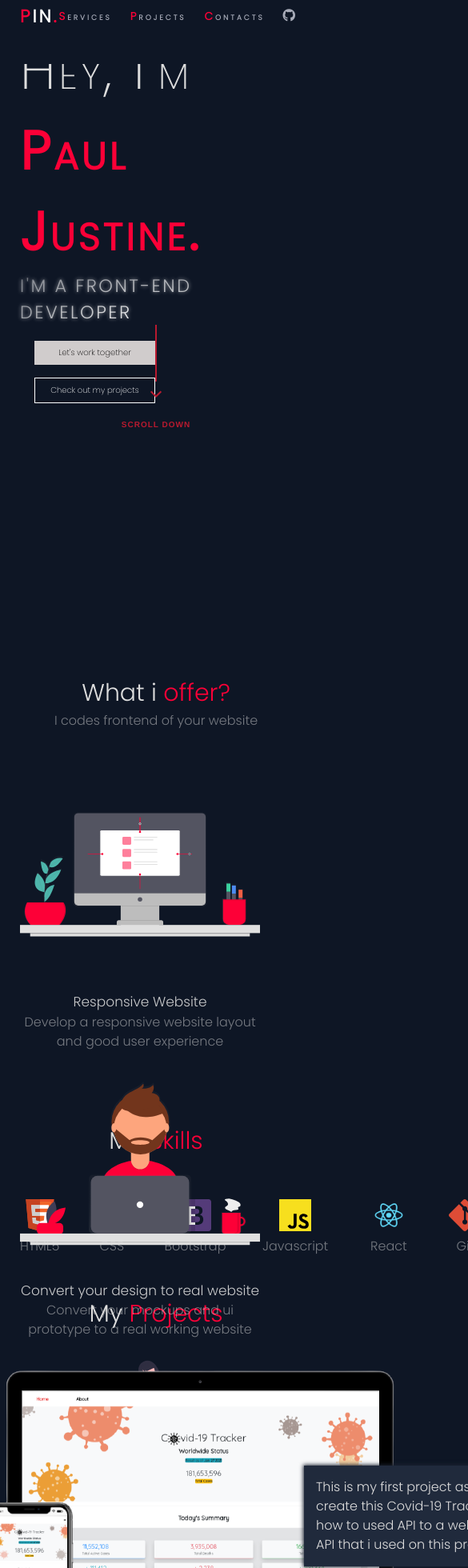
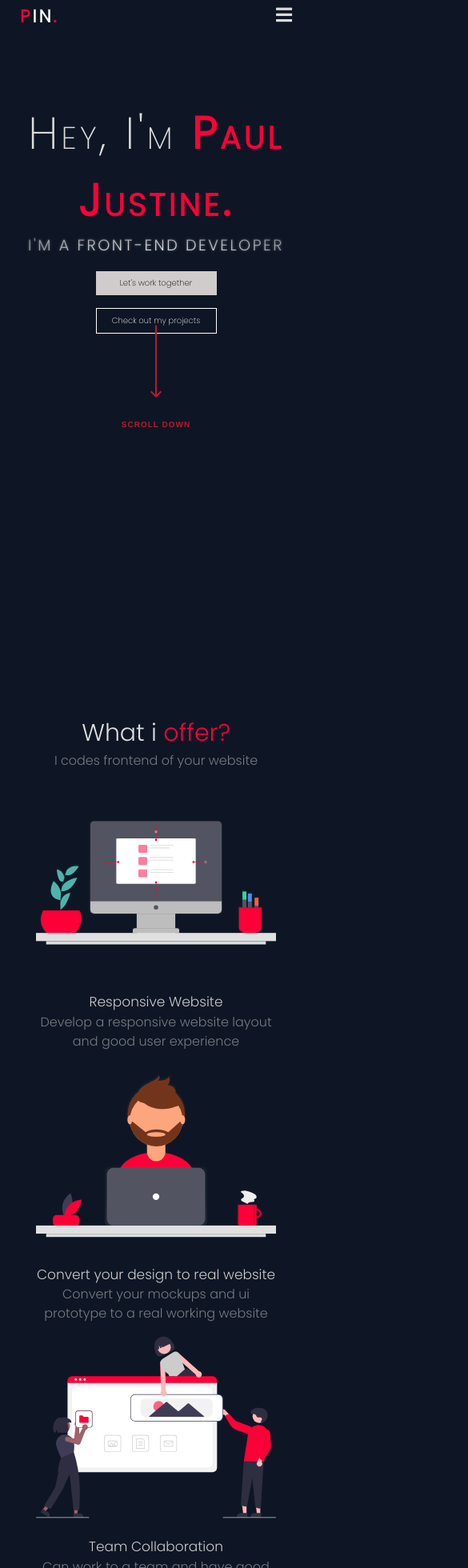
Before and after one commit to PaulPintang/Portfolio, a React (Create React App) app: page / in a window 390 px wide. Shown: the part 40-2000 px from the top of the page at 80% size, 585 px wide, since content can reach past the window. Built offline with nearby package versions, Linux system fonts and the light colour scheme.

Commit message:
mobile responsive

```diff
--- a/src/App.css
+++ b/src/App.css
@@ -72,6 +72,7 @@ header a:hover {
   color: #ffffff;
   font-weight: 900;
 }
+
 .btn-control a:first-child button:hover {
   background: #fd0037;
   color: white;
@@ -368,7 +369,6 @@ button:hover {
     transform: scale(1, 0);
   }
 }
-
 #paschka {
   display: block;
   color: white;
--- a/src/components/Contacts.jsx
+++ b/src/components/Contacts.jsx
@@ -15,7 +15,7 @@ const Contacts = () => {
           <div className="message">
             <small>
               " Hello, my name is Paul, and I'm a front-end developer. If you're
-              looking for a front-end developer, please contact me. "
+              looking for a front-end developer, just contact me. "
             </small>
           </div>
           <div className="contact-details">
--- a/src/components/Nav.jsx
+++ b/src/components/Nav.jsx
@@ -13,7 +13,10 @@ const Nav = () => {
                 </h1>
               </a>
             </div>
-            <div>
+            <div className="toggle-menu">
+              <i className="fas fa-bars"></i>
+            </div>
+            <div className="menu">
               <ul>
                 <li>
                   <a href="#services">
--- a/src/components/Offer.jsx
+++ b/src/components/Offer.jsx
@@ -13,8 +13,8 @@ const Offer = () => {
           </h2>
           <p>I codes frontend of your website</p>
         </div>
-        <div className="flex reveal">
-          <div className="offer-cards">
+        <div className="flex">
+          <div className="offer-cards reveal">
             <img src={responsive} alt=""></img>
             <div className="o-info">
               <h3>Responsive Website</h3>
@@ -23,7 +23,7 @@ const Offer = () => {
               </p>
             </div>
           </div>
-          <div className="offer-cards">
+          <div className="offer-cards reveal">
             <img src={design} alt=""></img>
             <div className="o-info">
               <h3>Convert your design to real website</h3>
@@ -32,7 +32,7 @@ const Offer = () => {
               </p>
             </div>
           </div>
-          <div className="offer-cards">
+          <div className="offer-cards reveal">
             <img src={team} alt=""></img>
             <div className="o-info">
               <h3>Team Collaboration</h3>
--- a/src/components/Projects.jsx
+++ b/src/components/Projects.jsx
@@ -256,7 +256,7 @@ const Projects = () => {
               </ul>
             </div>
           </div>
-          <div>
+          <div className="mt">
             <a
               href="https://socialllll-media-dashboard.netlify.app/"
               target="_blank"
--- a/src/components/styles/Contacts.css
+++ b/src/components/styles/Contacts.css
@@ -4,8 +4,6 @@
 }
 .touch-wrapper {
   padding: 25px;
-}
-.touch .container {
   background-color: #202a3c;
   max-width: 900px;
   width: 100%;
--- a/src/components/styles/Me.css
+++ b/src/components/styles/Me.css
@@ -74,3 +74,15 @@ button {
     text-shadow: 0 0 8px #fff;
   }
 }
+
+@media (max-width: 768px) {
+  .me .flex {
+    text-align: center;
+  }
+  .me h1 {
+    font-size: 3.5rem;
+  }
+  .me .front-end {
+    font-size: 1.2rem;
+  }
+}
--- a/src/components/styles/Nav.css
+++ b/src/components/styles/Nav.css
@@ -30,3 +30,11 @@ header a {
   letter-spacing: 3px;
   padding-bottom: 5px;
 }
+.toggle-menu i {
+  font-size: 23px;
+}
+@media (max-width: 768px) {
+  .menu {
+    display: none;
+  }
+}
--- a/src/components/styles/Offer.css
+++ b/src/components/styles/Offer.css
@@ -1,11 +1,12 @@
 #services {
-  height: 600px;
+  /* height: 600px; */
+  margin: 90px 0;
 }
 .offer .flex {
   flex-wrap: wrap;
 }
 .offer-tag {
-  padding: 40px;
+  padding: 30px;
   text-align: center;
 }
 .offer-cards {
@@ -21,6 +22,16 @@
 .offer .o-info h3 {
   font-weight: 400;
   opacity: 0.9;
-  /* color: rgb(61, 60, 60); */
   font-size: 17px;
 }
+@media (max-width: 768px) {
+  .offer .flex {
+    justify-content: center;
+  }
+  .o-info {
+    margin: -10px 0;
+  }
+  .offer-tag {
+    padding: 0;
+  }
+}
--- a/src/components/styles/Projects.css
+++ b/src/components/styles/Projects.css
@@ -95,3 +95,40 @@
   padding: 50px 0;
   height: 200px;
 }
+@media (max-width: 768px) {
+  .projects .img-flex {
+    justify-content: center;
+    flex-direction: column;
+    width: 100%;
+    margin-top: 1rem;
+  }
+  .img-flex img {
+    width: 100%;
+  }
+  .projects .img-desc {
+    width: 100%;
+  }
+  .projects .img-info {
+    display: flex;
+    align-items: center;
+    flex-direction: column;
+    position: relative;
+    right: 0;
+    padding: 0;
+    margin-bottom: 8rem;
+  }
+
+  .projects .img-info-2 {
+    display: flex;
+    order: 2;
+    align-items: center;
+    flex-direction: column;
+    position: relative;
+    left: 0;
+    padding: 0;
+    margin-bottom: 10rem;
+  }
+  .mt {
+    margin-top: 5rem;
+  }
+}
--- a/src/components/styles/Skills.css
+++ b/src/components/styles/Skills.css
@@ -5,6 +5,7 @@
   width: 670px;
   margin: auto;
   padding: 50px 0;
+  flex-wrap: wrap;
 }
 .my-skills h2 {
   font-size: 30px;
@@ -18,6 +19,7 @@
 }
 .lg {
   transition: transform 0.2s ease-in;
+  margin-bottom: 12px;
 }
 .lg:hover {
   transform: translateY(-11px);
@@ -26,3 +28,12 @@
 .r img {
   width: 60px;
 }
+@media (max-width: 768px) {
+  .my-skills .flex {
+    width: 100%;
+    justify-content: center;
+  }
+  .lg {
+    width: 110px;
+  }
+}
```
